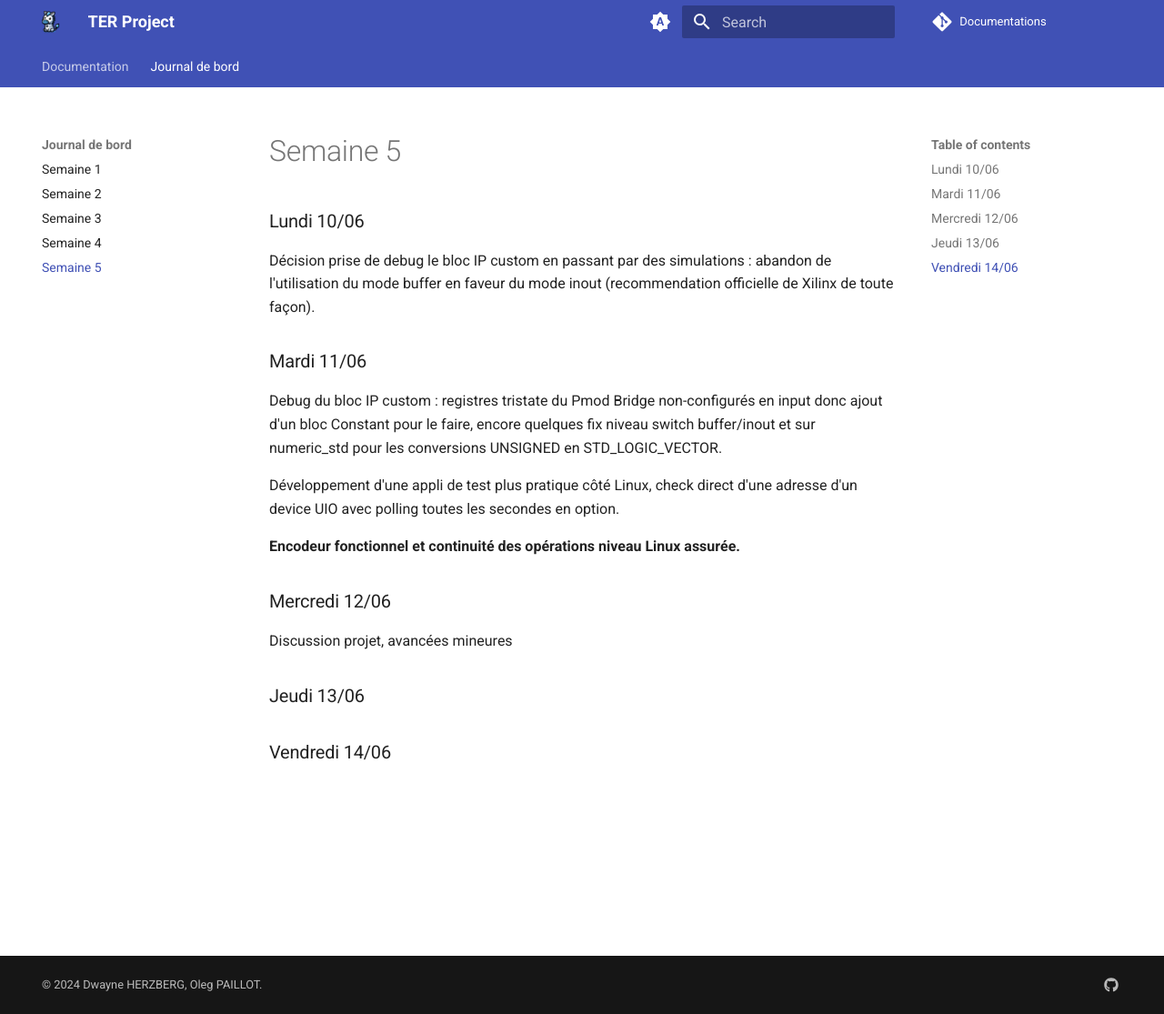
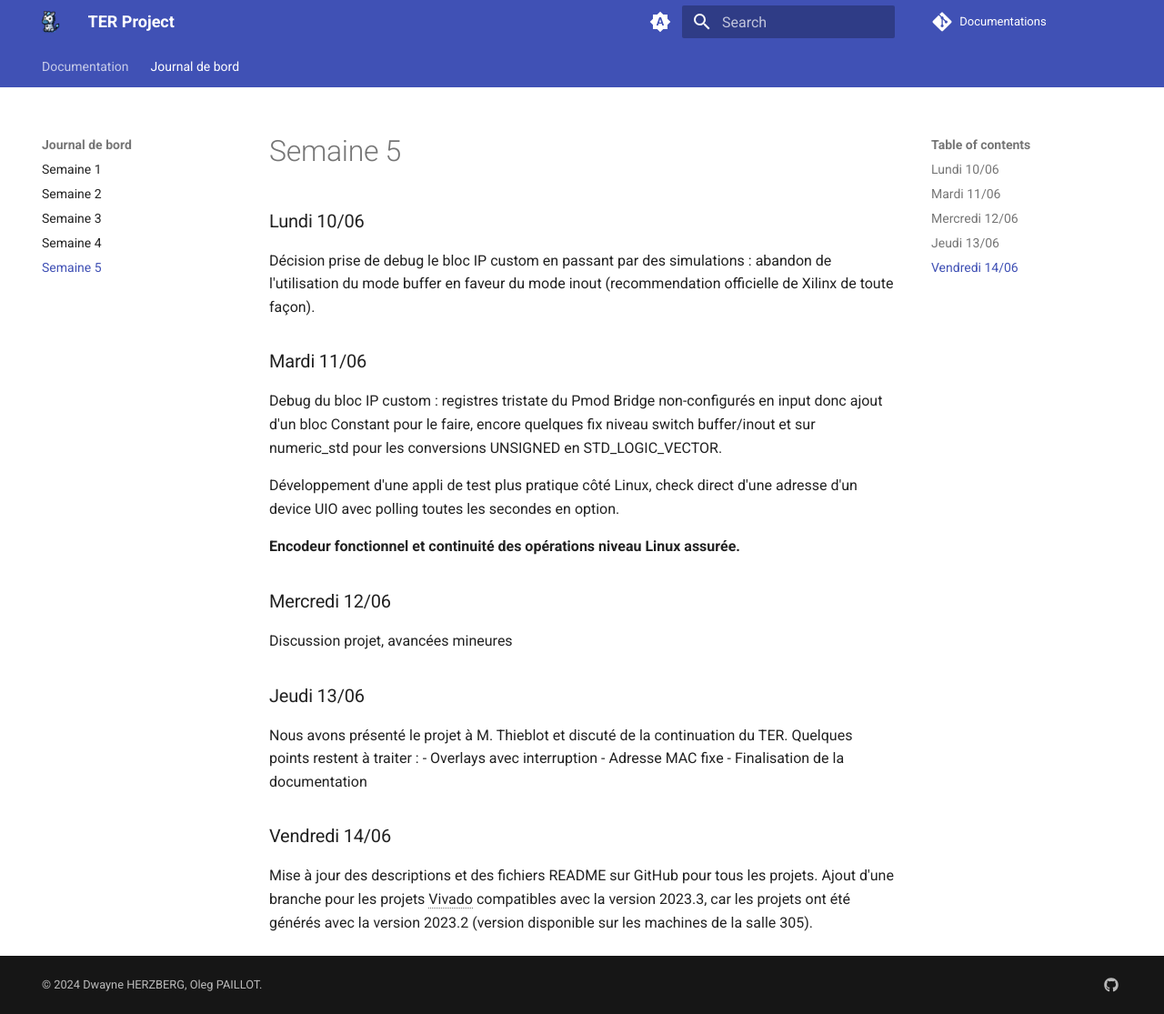
Before and after one commit to TER-Zybo/Documentations, an MkDocs documentation site: the page built from docs/journal/semaine5.md, in a window 1280 px wide and 1115 px high. Shown: the whole window at 91% size. Built offline with MkDocs 1.6.1 and Material for MkDocs 9.7.7, drawn with Linux system fonts in a browser that asks for light colours; comment, search, counter and statistics services are not loaded.

Commit message:
JDB : fin semaine 5 + debut 6

```diff
--- a/docs/journal/semaine5.md
+++ b/docs/journal/semaine5.md
@@ -16,4 +16,11 @@ Discussion projet, avancées mineures
 
 ### Jeudi 13/06
 
+Nous avons présenté le projet à M. Thieblot et discuté de la continuation du TER. Quelques points restent à traiter :
+  - Overlays avec interruption
+  - Adresse MAC fixe
+  - Finalisation de la documentation
+
 ### Vendredi 14/06
+
+Mise à jour des descriptions et des fichiers README sur GitHub pour tous les projets. Ajout d'une branche pour les projets Vivado compatibles avec la version 2023.3, car les projets ont été générés avec la version 2023.2 (version disponible sur les machines de la salle 305).
```
Also changed, not shown: docs/journal/semaine6.md (added, +17 -0 lines).
